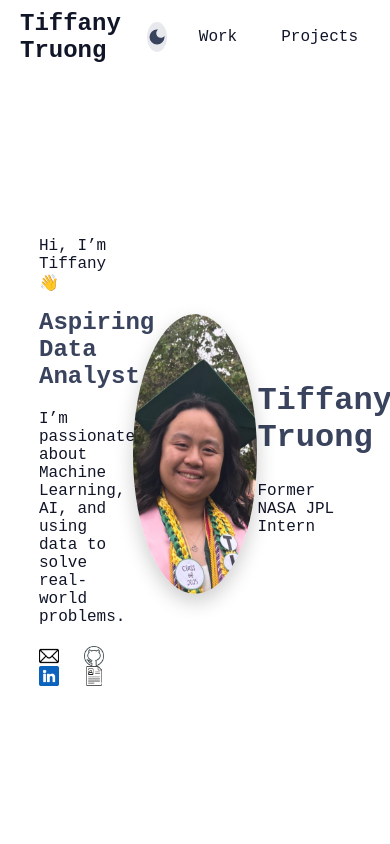
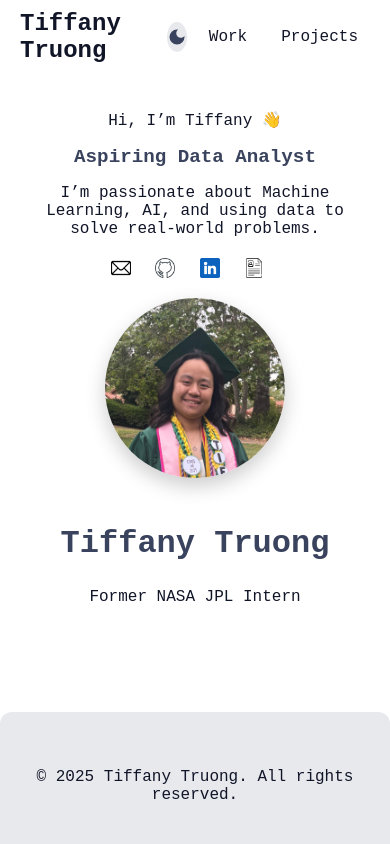
Before and after one commit to tiff178/tiff178.github.io, a plain HTML site: page index.html in a window 390 px wide. Shown: the top 844 px of the page. Drawn offline with Linux system fonts and the light colour scheme.

Commit message:
fixed pfp on smaller screen sizes

```diff
--- a/styles.css
+++ b/styles.css
@@ -153,6 +153,43 @@ nav {
   object-fit: cover;
 }
 
+@media screen and (max-width: 600px) {
+  /* Hero section stacks vertically */
+  .hero {
+    flex-direction: column;   /* stack profile + text */
+    height: auto;             /* let it grow naturally */
+    padding: 20px;
+    text-align: center;       /* center everything */
+  }
+
+  /* Profile picture shrinks on mobile */
+  .pfp {
+    width: 180px;
+    height: 180px;
+    margin-bottom: 20px;      /* space under the image */
+  }
+
+  /* Make text blocks full width */
+  .about, .intro {
+    width: 100%;              /* no more 30% columns */
+    margin-bottom: 20px;
+  }
+
+  /* Adjust heading sizes */
+  .intro h1 {
+    font-size: 1.5rem;        /* smaller than desktop */
+  }
+
+  .about h2 {
+    font-size: 1.2rem;
+  }
+
+  /* Optional: shrink nav spacing */
+  .nav-links li {
+    margin-left: 10px;
+  }
+}
+
 .intro h1 {
   font-size: 2rem;
   color: var(--primary-color);
```
